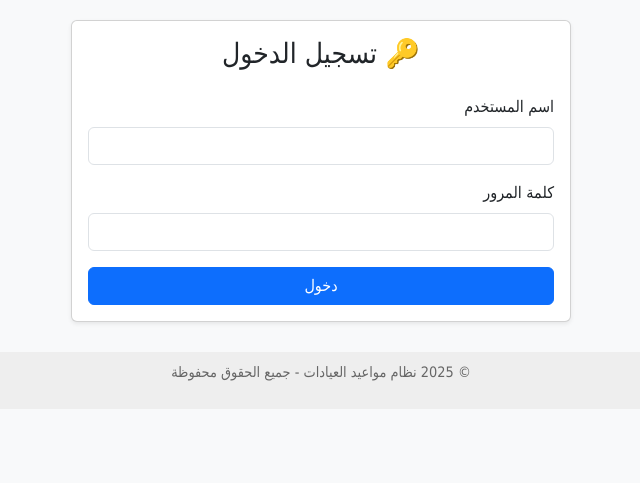
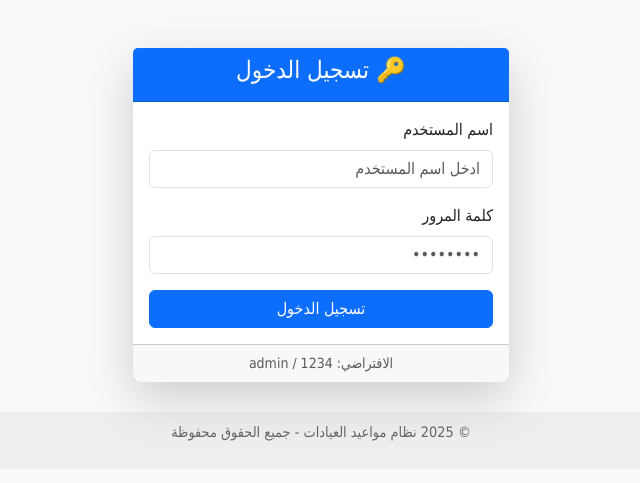
Before and after one commit to mshrf3334-star/clinic-appointments, a Flask app: page /login in a window 1280 px wide. Shown: the part 56-539 px from the top of the page, without its empty margins (319-959 px from the left). Run offline with Flask 3, Linux system fonts and the light colour scheme.

Commit message:
Update login.html

```diff
--- a/templates/login.html
+++ b/templates/login.html
@@ -1,25 +1,33 @@
 {% extends "base.html" %}
-{% block title %}تسجيل الدخول{% endblock %}
+
 {% block content %}
-<div class="card shadow-sm" style="max-width:500px; margin:auto">
-  <div class="card-body">
-    <h3 class="mb-4 text-center">🔑 تسجيل الدخول</h3>
+<div class="container mt-5" style="max-width: 400px;">
+    <div class="card shadow-lg border-0 rounded-3">
+        <div class="card-header text-center bg-primary text-white">
+            <h4>🔑 تسجيل الدخول</h4>
+        </div>
+        <div class="card-body">
+            {% if error %}
+            <div class="alert alert-danger text-center">
+                {{ error }}
+            </div>
+            {% endif %}
 
-    <form method="POST" class="row g-3">
-      <div class="col-12">
-        <label class="form-label">اسم المستخدم</label>
-        <input type="text" name="username" class="form-control" required>
-      </div>
-
-      <div class="col-12">
-        <label class="form-label">كلمة المرور</label>
-        <input type="password" name="password" class="form-control" required>
-      </div>
-
-      <div class="col-12">
-        <button class="btn btn-primary w-100">دخول</button>
-      </div>
-    </form>
-  </div>
+            <form method="POST" action="{{ url_for('login') }}">
+                <div class="mb-3">
+                    <label for="username" class="form-label">اسم المستخدم</label>
+                    <input type="text" class="form-control" id="username" name="username" placeholder="ادخل اسم المستخدم" required>
+                </div>
+                <div class="mb-3">
+                    <label for="password" class="form-label">كلمة المرور</label>
+                    <input type="password" class="form-control" id="password" name="password" placeholder="••••••••" required>
+                </div>
+                <button type="submit" class="btn btn-primary w-100">تسجيل الدخول</button>
+            </form>
+        </div>
+        <div class="card-footer text-center small">
+            <span class="text-muted">الافتراضي: admin / 1234</span>
+        </div>
+    </div>
 </div>
 {% endblock %}
```
